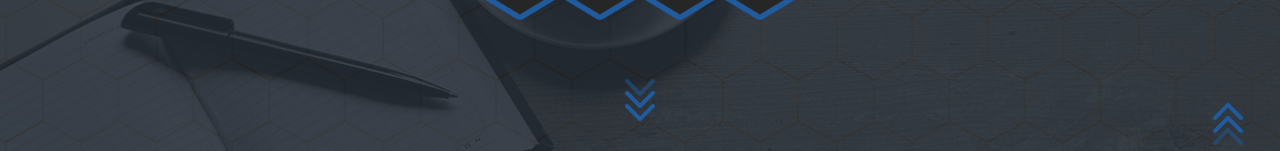
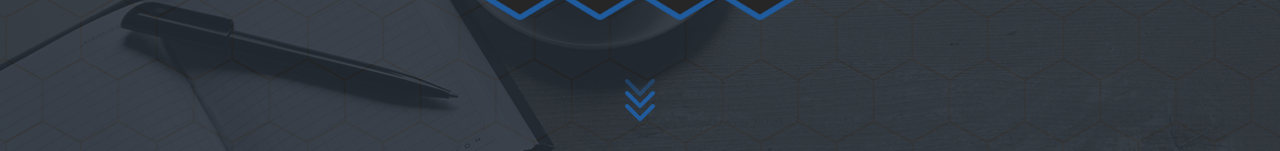
Before and after one commit to SamuelTrimble/SamuelTrimble.com, a Vue app: page / in a window 1280 px wide. Shown: the part 646-797 px from the top of the page. Built offline with nearby package versions, Linux system fonts and the light colour scheme; a web font is replaced by a local one.

Commit message:
Moved duplicated scroll arrows to new component

```diff
--- a/src/App.vue
+++ b/src/App.vue
@@ -7,13 +7,13 @@
 </template>
 
 <script>
-import { StaticBackground, HexNav } from '@/components/page/'
+import { HexNav, StaticBackground } from '@/components/page/'
 
 export default {
 	name: 'App',
 	components: {
-		StaticBackground,
-		HexNav
+		HexNav,
+		StaticBackground
 	},
 	mounted: function() {
 		this.$st.App = this;
--- /dev/null
+++ b/src/components/page/PageScroller.vue
@@ -0,0 +1,94 @@
+<template>
+	<div class="st_pageScroller" @click="$emit('click')" :class="{ flip : flip, hideOnMobile : hideOnMobile }">
+		<img class="carrot" src="../../assets/images/icons/carrot-down.svg">
+		<img class="carrot" src="../../assets/images/icons/carrot-down.svg">
+		<img class="carrot" src="../../assets/images/icons/carrot-down.svg">
+	</div>
+</template>
+
+<script>
+export default {
+	name: 'PageScroller',
+	props: {
+		flip: {
+			type: Boolean,
+			default: false
+		},
+		hideOnMobile: {
+			type: Boolean,
+			default: false
+		}
+	}
+}
+</script>
+
+<style lang="scss">
+@import "../../styles/_globals";
+
+.st_pageScroller {
+	position: relative;
+	top: -64px;
+	left: 50%;
+	width: 64px;
+	height: 64px;
+
+	cursor: pointer;
+
+	transform: translateX(-50%);
+
+	&.hideOnMobile {
+		display: none;
+
+		@media only screen and (min-width: $breakpoint-m + $grid-gutters) {
+			display: block;
+		}
+	}
+
+	&.flip {
+		transform: rotate(180deg);
+	}
+
+	> .carrot {
+		display: block;
+		position: absolute;
+		opacity: 0;
+		bottom: 100%;
+		left: -2px;
+		width: 100%;
+		height: 100%;
+
+		animation: scrollerCarrot 2s linear infinite;
+
+		&:nth-of-type(1) {
+			animation-delay: 0;
+		}
+		&:nth-of-type(2) {
+			animation-delay: 400ms;
+		}
+		&:nth-of-type(3) {
+			animation-delay: 800ms;
+		}
+	}
+}
+
+@keyframes scrollerCarrot {
+	0% {
+		bottom: 70%;
+		opacity: 0;
+	}
+	20% {
+		opacity: 1;
+	}
+	50% {
+		bottom: 20%;
+		opacity: 1;
+	}
+	80% {
+		opacity: 1;
+	}
+	100% {
+		bottom: -30%;
+		opacity: 0;
+	}
+}
+</style>
--- a/src/views/About.vue
+++ b/src/views/About.vue
@@ -15,11 +15,7 @@
 				</GridCol>
 			</GridRow>
 		</GridContainer>
-		<div class="foldScroll" @click="scrollToSkills">
-			<img class="foldCarrot" src="../assets/images/icons/carrot-down.svg">
-			<img class="foldCarrot" src="../assets/images/icons/carrot-down.svg">
-			<img class="foldCarrot" src="../assets/images/icons/carrot-down.svg">
-		</div>
+		<PageScroller @click="scrollToSkills" />
 		<GridContainer id="skillsBlock">
 			<GridRow>
 				<GridCol :small="12">
@@ -72,11 +68,7 @@
 				</GridCol>
 			</GridRow>
 		</GridContainer>
-		<div class="foldScroll secondary" @click="scrollToProjects">
-			<img class="foldCarrot" src="../assets/images/icons/carrot-down.svg">
-			<img class="foldCarrot" src="../assets/images/icons/carrot-down.svg">
-			<img class="foldCarrot" src="../assets/images/icons/carrot-down.svg">
-		</div>
+		<PageScroller :hideOnMobile="true" @click="scrollToProjects" />
 		<GridContainer id="projectsBlock">
 			<GridRow>
 				<GridCol :small="12">
@@ -106,11 +98,7 @@
 				</GridCol>
 			</GridRow>
 		</GridContainer>
-		<div class="foldScroll secondary" @click="scrollToBlog">
-			<img class="foldCarrot" src="../assets/images/icons/carrot-down.svg">
-			<img class="foldCarrot" src="../assets/images/icons/carrot-down.svg">
-			<img class="foldCarrot" src="../assets/images/icons/carrot-down.svg">
-		</div>
+		<PageScroller :hideOnMobile="true" @click="scrollToBlog" />
 		<GridContainer id="blogBlock">
 			<GridRow>
 				<GridCol :small="12">
@@ -130,11 +118,7 @@
 				</GridCol>
 			</GridRow>
 		</GridContainer>
-		<div class="foldScroll secondary" @click="scrollToContact">
-			<img class="foldCarrot" src="../assets/images/icons/carrot-down.svg">
-			<img class="foldCarrot" src="../assets/images/icons/carrot-down.svg">
-			<img class="foldCarrot" src="../assets/images/icons/carrot-down.svg">
-		</div>
+		<PageScroller :hideOnMobile="true" @click="scrollToContact" />
 		<GridContainer id="contactBlock" :isFull="true">
 			<GridRow>
 				<GridCol :small="10" :start="2">
@@ -156,19 +140,17 @@
 			</GridRow>
 			<div id="copyright">© 2019 Samuel Trimble. All Rights Reserved.</div>
 		</GridContainer>
-		<div class="foldScroll top" @click="scrollToHero">
-			<img class="foldCarrot" src="../assets/images/icons/carrot-down.svg">
-			<img class="foldCarrot" src="../assets/images/icons/carrot-down.svg">
-			<img class="foldCarrot" src="../assets/images/icons/carrot-down.svg">
-		</div>
+		<PageScroller id="backToTop" :flip="true" :hideOnMobile="true" @click="scrollToHero" />
 	</div>
 </template>
 
 <script>
+import PageScroller from '@/components/page/PageScroller'
+
 export default {
 	name: 'About',
 	components: {
-
+		PageScroller
 	},
 	data() {
 		return {
@@ -239,56 +221,12 @@ export default {
 		margin-top: 20px;
 	}
 
-	.foldScroll {
-		position: relative;
-		top: -64px;
-		left: 50%;
-		width: 64px;
-		height: 64px;
-
-		cursor: pointer;
-
-		transform: translateX(-50%);
-
-		&.secondary {
-			display: none;
-
-			@media only screen and (min-width: $breakpoint-m + $grid-gutters) {
-				display: block;
-			}
-		}
-
-		&.top {
-			position: fixed;
-			top: auto;
-			bottom: 20px;
-			left: auto;
-			right: 20px;
-
-			transform: rotate(180deg);
-		}
-
-		.foldCarrot {
-			display: block;
-			position: absolute;
-			opacity: 0;
-			bottom: 100%;
-			left: -2px;
-			width: 100%;
-			height: 100%;
-
-			animation: foldCarrot 2s linear infinite;
-
-			&:nth-of-type(1) {
-				animation-delay: 0;
-			}
-			&:nth-of-type(2) {
-				animation-delay: 400ms;
-			}
-			&:nth-of-type(3) {
-				animation-delay: 800ms;
-			}
-		}
+	#backToTop {
+		position: fixed;
+		top: auto;
+		bottom: 20px;
+		left: auto;
+		right: 20px;
 	}
 
 	#skillsBlock {
@@ -374,25 +312,4 @@ export default {
 		border-radius: $border-radius;
 	}
 }
-
-@keyframes foldCarrot {
-	0% {
-		bottom: 70%;
-		opacity: 0;
-	}
-	20% {
-		opacity: 1;
-	}
-	50% {
-		bottom: 20%;
-		opacity: 1;
-	}
-	80% {
-		opacity: 1;
-	}
-	100% {
-		bottom: -30%;
-		opacity: 0;
-	}
-}
 </style>
```
Also changed, not shown: src/components/page/index.js (+5 -3 lines).
